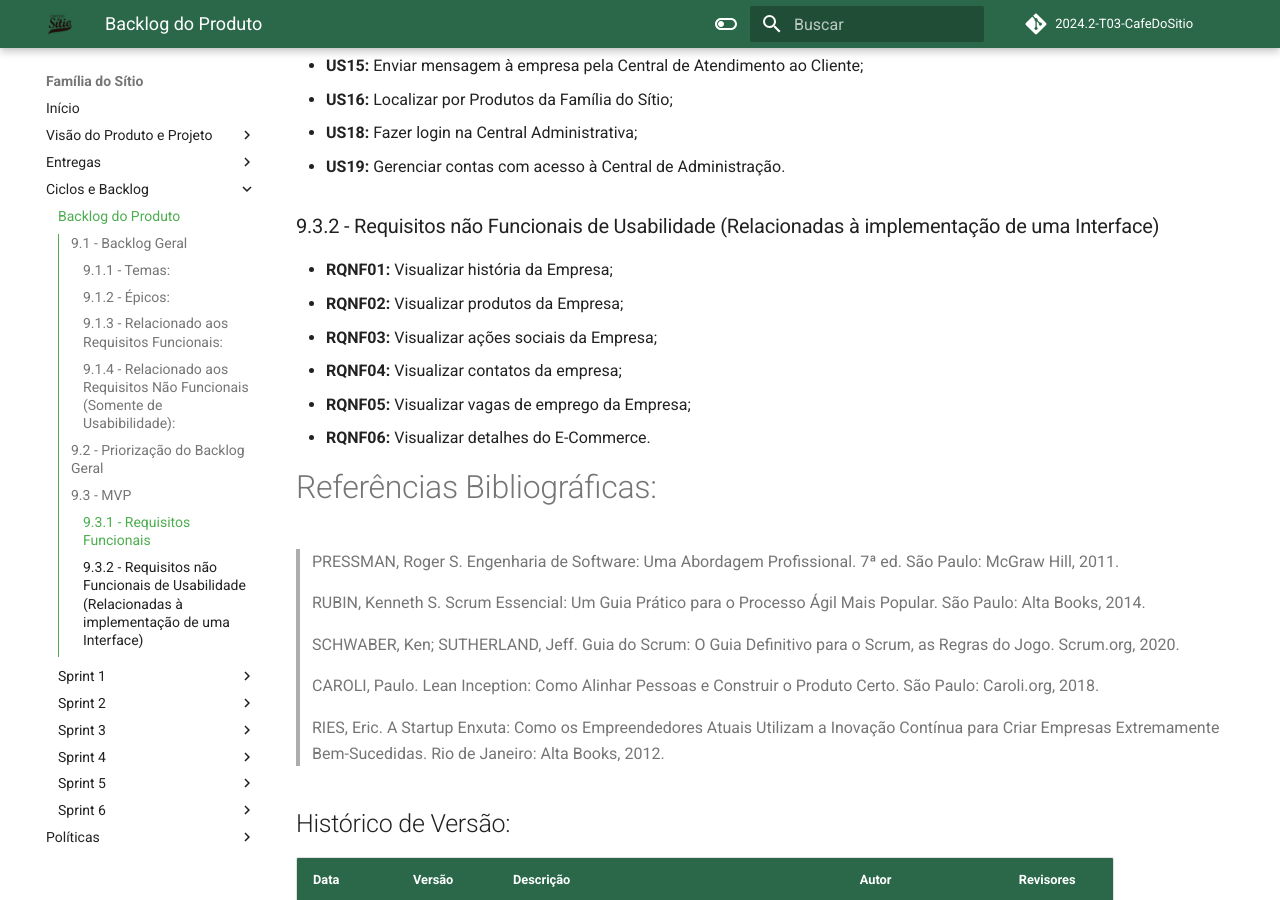
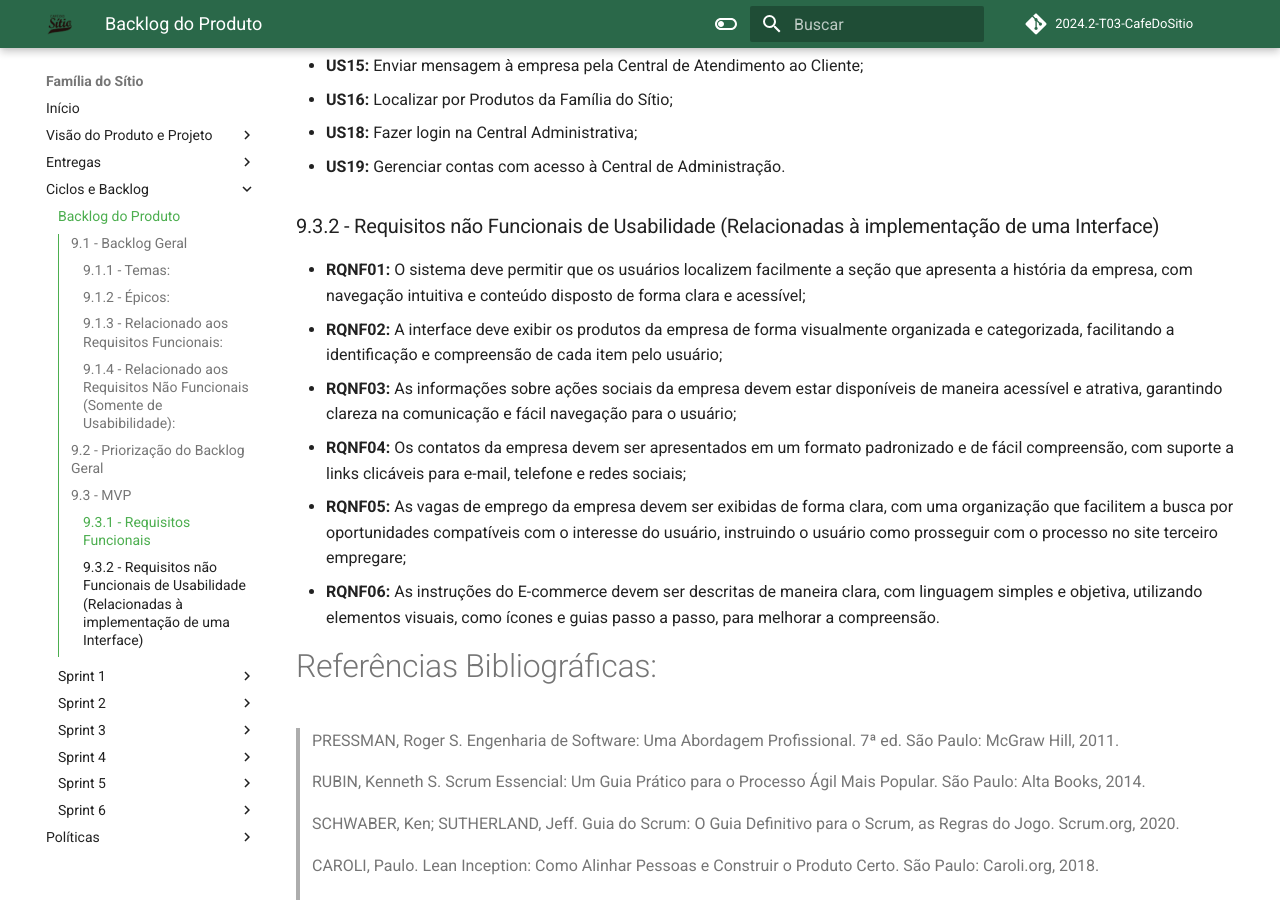
Before and after one commit to mdsreq-fga-unb/2024.2-T03-CafeDoSitio, an MkDocs documentation site: the page built from docs/sections/2-docPage/9-backlogDeProduto.md, in a window 1280 px wide and 900 px high, scrolled down 6136 px. Built offline with MkDocs 1.6.1 and Material for MkDocs 9.7.7, drawn with Linux system fonts in a browser that asks for light colours; comment, search, counter and statistics services are not loaded.

Commit message:
Modificação da referência aos RQNF

```diff
--- a/docs/sections/2-docPage/9-backlogDeProduto.md
+++ b/docs/sections/2-docPage/9-backlogDeProduto.md
@@ -153,12 +153,13 @@ Com esta técnica, foi possível elencar as funcionalidades de maior valor agreg
 
 ### 9.3.2 - Requisitos não Funcionais de Usabilidade (Relacionadas à implementação de uma Interface)
 
-- **RQNF01:** Visualizar história da Empresa;
-- **RQNF02:** Visualizar produtos da Empresa;
-- **RQNF03:** Visualizar ações sociais da Empresa;
-- **RQNF04:** Visualizar contatos da empresa;
-- **RQNF05:** Visualizar vagas de emprego da Empresa;
-- **RQNF06:** Visualizar detalhes do E-Commerce.
+- **RQNF01:** O sistema deve permitir que os usuários localizem facilmente a seção que apresenta a história da empresa, com navegação intuitiva e conteúdo disposto de forma clara e acessível;
+- **RQNF02:** A interface deve exibir os produtos da empresa de forma visualmente organizada e categorizada, facilitando a identificação e compreensão de cada item pelo usuário;
+- **RQNF03:** As informações sobre ações sociais da empresa devem estar disponíveis de maneira acessível e atrativa, garantindo clareza na comunicação e fácil navegação para o usuário;
+- **RQNF04:** Os contatos da empresa devem ser apresentados em um formato padronizado e de fácil compreensão, com suporte a links clicáveis para e-mail, telefone e redes sociais;
+- **RQNF05:** As vagas de emprego da empresa devem ser exibidas de forma clara, com uma organização que facilitem a busca por oportunidades compatíveis com o interesse do usuário, instruindo o usuário como prosseguir com o processo no site terceiro empregare;
+- **RQNF06:** As instruções do E-commerce devem ser descritas de maneira clara, com linguagem simples e objetiva, utilizando elementos visuais, como ícones e guias passo a passo, para melhorar a compreensão.
+
 
 
 # Referências Bibliográficas:
```
